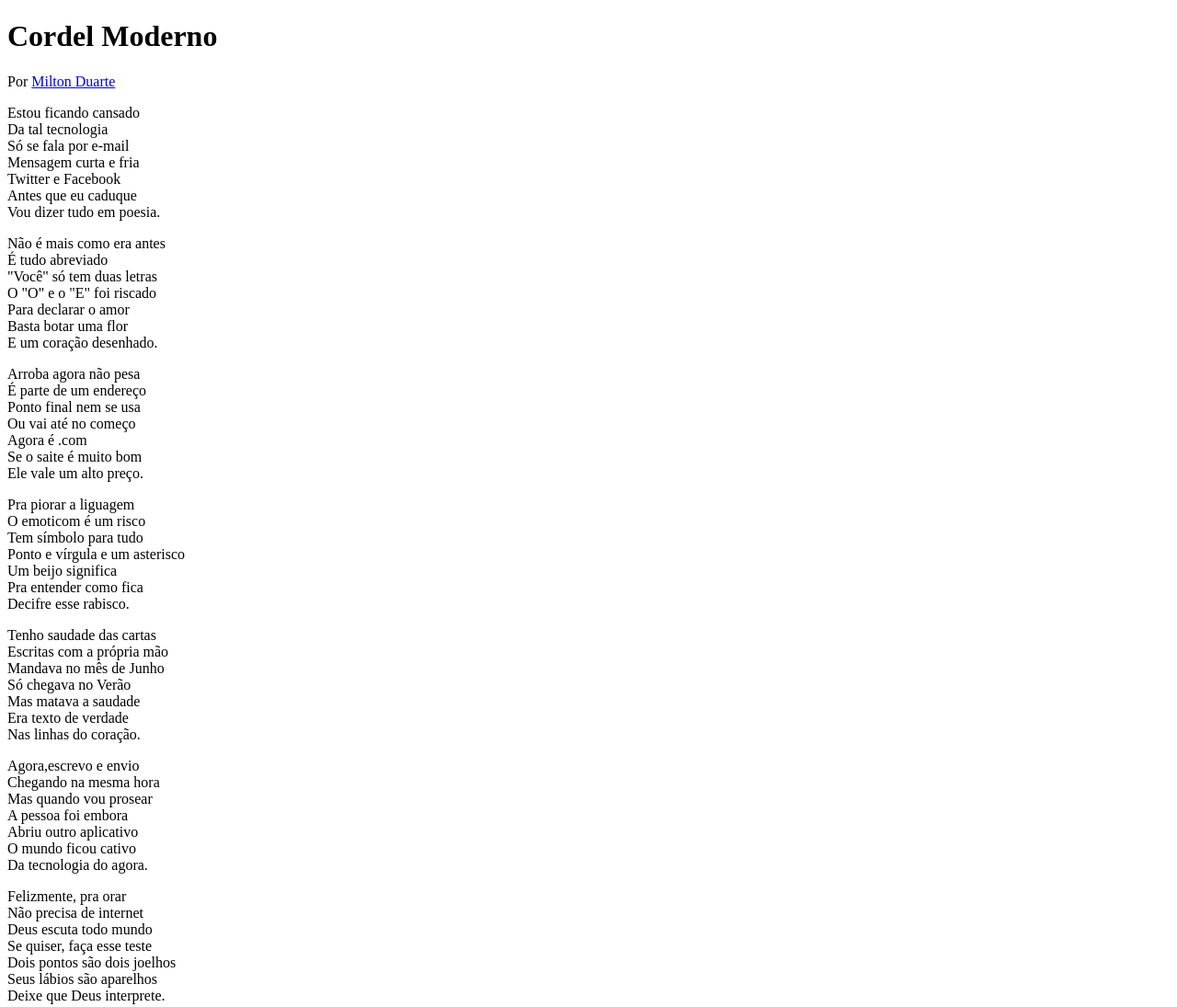
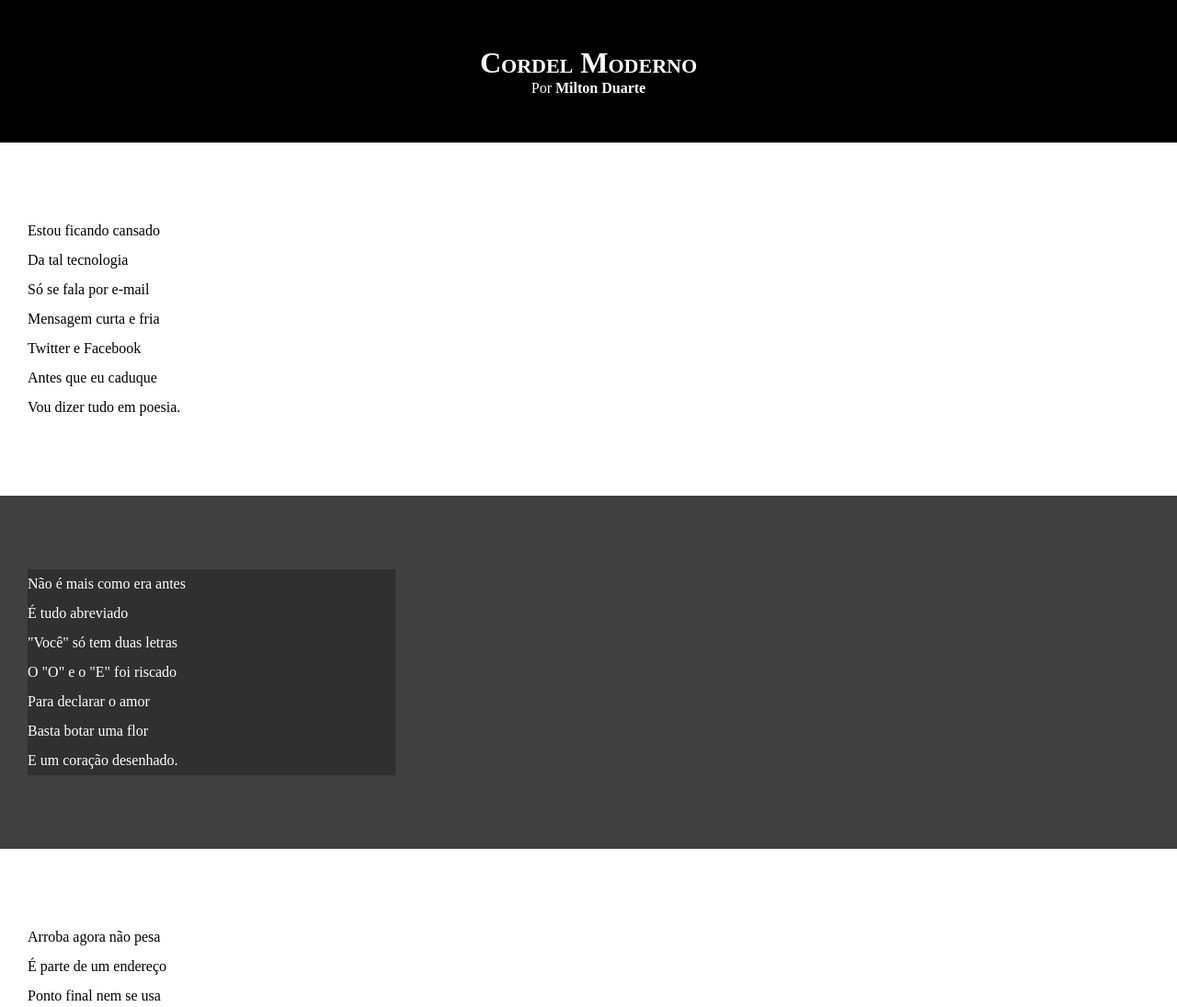
Before and after one commit to viniciusgusttavo/desafios-curso-html-css, a plain HTML site: page Desafio12/index.html in a window 1280 px wide. Shown: the top 1095 px of the page at 92% size. Drawn offline with Linux system fonts and the light colour scheme.

Commit message:
Att CSS de texto

```diff
--- a/Desafio12/index.html
+++ b/Desafio12/index.html
@@ -21,7 +21,7 @@
     </p>
   </header>
 
-  <section>
+  <section class="normal">
     <p>
       Estou ficando cansado<br>
       Da tal tecnologia<br>
@@ -32,7 +32,8 @@
       Vou dizer tudo em poesia.
     </p>
   </section>
-  <section>
+
+  <section class="imagem">
     <p>
       Não é mais como era antes<br>
       É tudo abreviado<br>
@@ -43,7 +44,8 @@
       E um coração desenhado.
     </p>
   </section>
-  <section>
+
+  <section class="normal">
     <p>
       Arroba agora não pesa<br>
       É parte de um endereço<br>
@@ -64,7 +66,8 @@
       Decifre esse rabisco.
     </p>
   </section>
-  <section>
+
+  <section class="imagem">
     <p>
       Tenho saudade das cartas<br>
       Escritas com a própria mão<br>
@@ -75,7 +78,8 @@
       Nas linhas do coração.
     </p>
   </section>
-  <section>
+
+  <section class="normal">
     <p>
       Agora,escrevo e envio<br>
       Chegando na mesma hora<br>
--- a/Desafio12/style/style.css
+++ b/Desafio12/style/style.css
@@ -1 +1,65 @@
 @charset "UTF-8";
+
+* {
+  margin: 0px;
+  padding: 0px;
+}
+
+html, body {
+  min-height: 100vh;
+  background-color: darkgray;
+}
+
+header {
+  background-color: black;
+  color: white;
+  text-align: center;
+}
+
+header h1 {
+  padding-top: 50px;
+  font-variant:small-caps;
+}
+
+header p {
+  padding-bottom: 50px;
+}
+
+header a, footer a {
+  color: white;
+  text-decoration: none;
+  font-weight: bolder;
+}
+
+header a:hover, footer a:hover {
+  text-decoration: underline;
+}
+
+section {
+  padding-top: 10vh;
+  padding-bottom: 10vh;
+  line-height: 2em;
+  padding-left: 30px;
+}
+
+section.normal {
+  background-color: white;
+  color: black;
+}
+
+section.imagem {
+  background-color: rgba(39, 38, 38, 0.8);
+  color: white;
+}
+
+section.imagem > p {
+  width: 400px;
+  background-color: rgba(0, 0, 0, 0.25);
+}
+
+footer {
+  background-color: black;
+  color:white;
+  text-align: center;
+  padding: 10px;
+}
```
